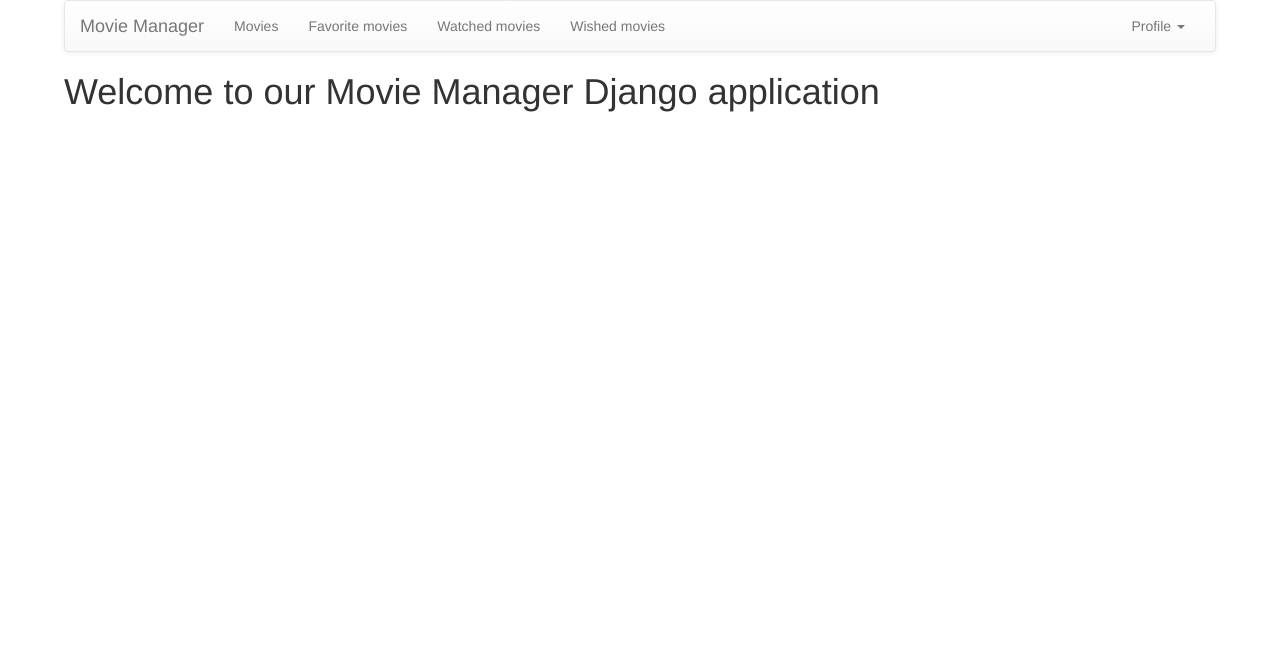
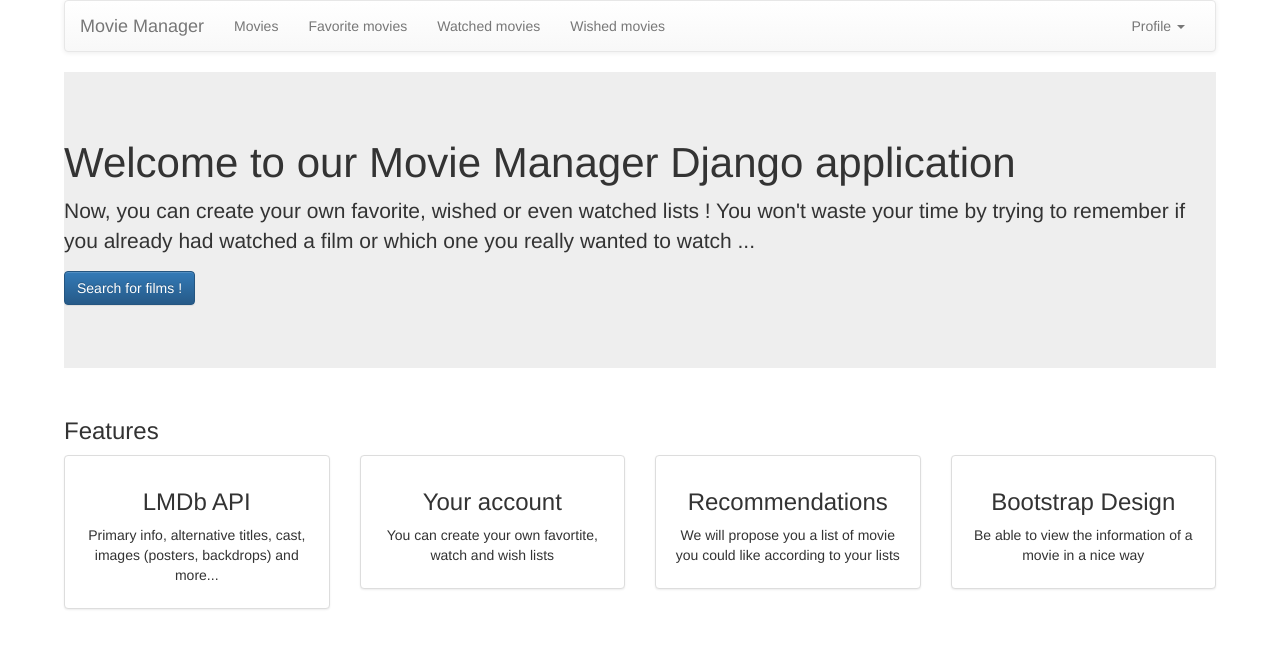
Before and after one commit to MovieManager/Website, a Django app: page /app/ in a window 1280 px wide. Shown: the top 649 px of the page. Run offline with Django 3.2, Linux system fonts and the light colour scheme; some libraries are stand-ins or nearby versions.

Commit message:
Home page UI

```diff
--- a/app/templates/app/index.html
+++ b/app/templates/app/index.html
@@ -44,5 +44,60 @@
 		</div><!-- /.navbar-collapse -->
 	</div><!-- /.container-fluid -->
 </nav>
-<h1>Welcome to our Movie Manager Django application</h1>
+<header class="jumbotron hero-spacer">
+    <h1 style="font-size:3em;">Welcome to our Movie Manager Django application</h1>
+    <p>Now, you can create your own favorite, wished or even watched lists ! You won't waste your time by trying to remember if you already had watched a film or which one you really wanted to watch ... </p>
+    <p><a href="{% url 'movies' %}" class="btn btn-primary btn-large">Search for films !</a>
+    </p>
+</header>
+
+<!-- Title -->
+<div class="row">
+    <div class="col-lg-12">
+        <h3>Features</h3>
+    </div>
+</div>
+<!-- /.row -->
+
+<!-- Page Features -->
+<div class="row text-center">
+
+    <div class="col-md-3 col-sm-6 hero-feature">
+        <div class="thumbnail">
+            <div class="caption">
+                <h3>LMDb API</h3>
+                <p>Primary info, alternative titles, cast, images (posters, backdrops) and more...</p>
+            </div>
+        </div>
+    </div>
+
+    <div class="col-md-3 col-sm-6 hero-feature">
+        <div class="thumbnail">
+            <div class="caption">
+                <h3>Your account</h3>
+                <p>You can create your own favortite, watch and wish lists</p>
+            </div>
+        </div>
+    </div>
+
+    <div class="col-md-3 col-sm-6 hero-feature">
+        <div class="thumbnail">
+            <div class="caption">
+                <h3>Recommendations</h3>
+                <p>We will propose you a list of movie you could like according to your lists</p>
+            </div>
+        </div>
+    </div>
+
+    <div class="col-md-3 col-sm-6 hero-feature">
+        <div class="thumbnail">
+            <div class="caption">
+                <h3>Bootstrap Design</h3>
+                <p>Be able to view the information of a movie in a nice way</p>
+            </div>
+        </div>
+    </div>
+
+</div>
+<!-- /.row -->
 </body>
```
